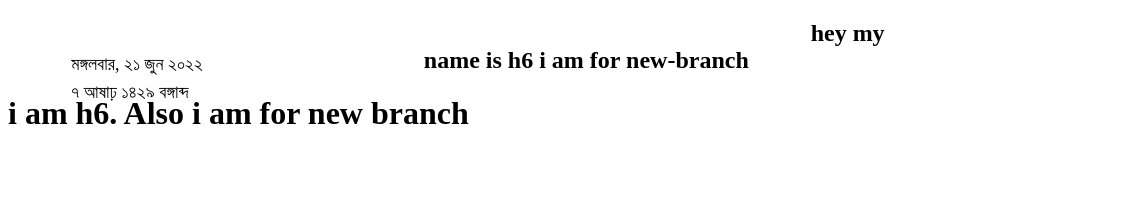
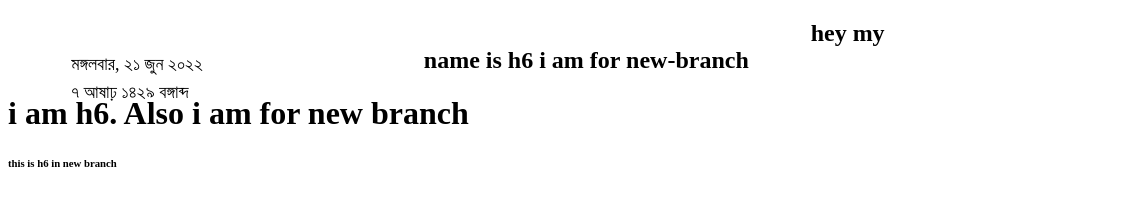
Before and after one commit to aremon86851/header-menu-bar, a plain HTML site: page index.html in a window 1280 px wide. Shown: the full height of the page, 0-1125 px from the left. Drawn offline with Linux system fonts and the light colour scheme.

Commit message:
new-branch

```diff
--- a/index.html
+++ b/index.html
@@ -32,5 +32,6 @@
      </div>
      <h2>hey my name is h6 i am for new-branch</h2>
      <h1>i am h6. Also i am for new branch</h1>
+     <h6>this is h6 in new branch</h6>
  </body>
  </html>
```
